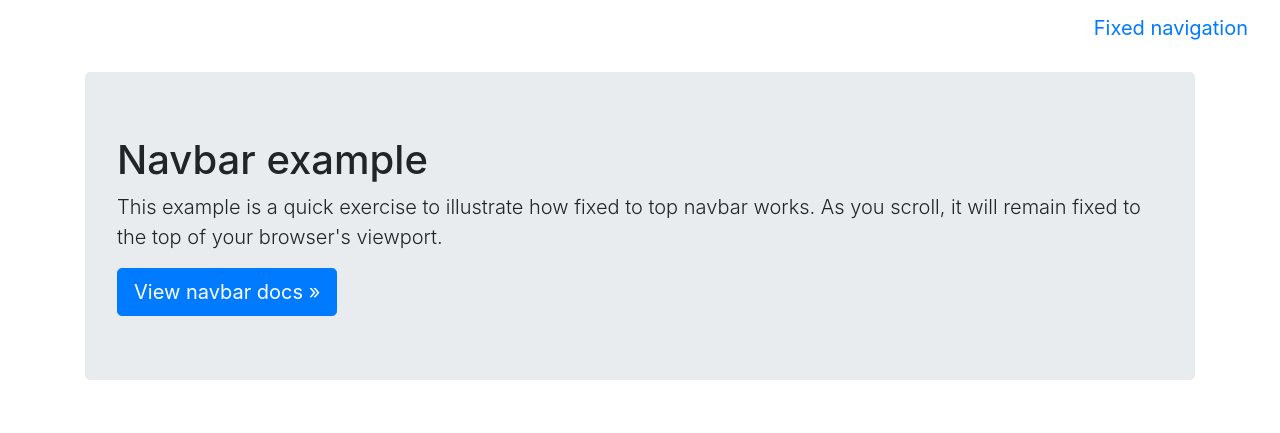
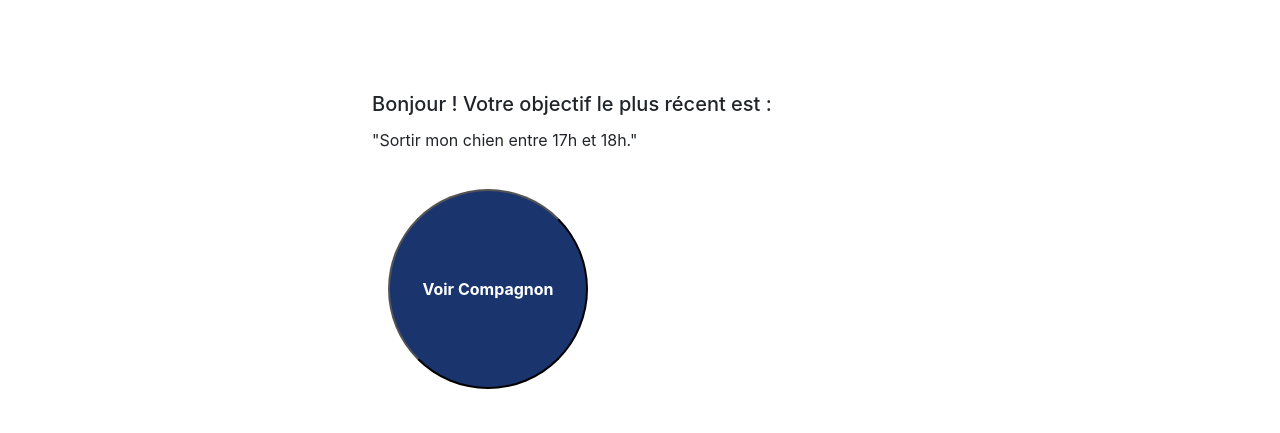
Before and after one commit to thibault-fresneau/hhc_2018, a plain HTML site: page index.html in a window 1280 px wide. Drawn offline with nearby package versions, Linux system fonts and the light colour scheme.

Commit message:
Ouvrir Compagnon + fake objectif

```diff
--- a/index.html
+++ b/index.html
@@ -19,7 +19,7 @@
 
   <body>
 
-    <nav class="navbar navbar-toggleable-md navbar-inverse fixed-top bg-inverse">
+    <!-- <nav class="navbar navbar-toggleable-md navbar-inverse fixed-top bg-inverse">
       <button class="navbar-toggler navbar-toggler-right" type="button" data-toggle="collapse" data-target="#navbarCollapse" aria-controls="navbarCollapse" aria-expanded="false" aria-label="Toggle navigation">
         <span class="navbar-toggler-icon"></span>
       </button>
@@ -41,15 +41,31 @@
           <button class="btn btn-outline-success my-2 my-sm-0" type="submit">Search</button>
         </form>
       </div>
-    </nav>
+    </nav> -->
 
-    <div class="container">
-      <div class="jumbotron">
+    <div class="container-fluid" style="max-width: 36rem;">
+      <div class="row">
+
+        <div class="card-body">
+          <h5 class="card-title">Bonjour ! Votre objectif le plus récent est :</h5>
+          <p class="card-text">"Sortir mon chien entre 17h et 18h."</p>
+          <div class="col-md-4 block">
+            <button type="submit" class="circle" data-target="/page1.html">
+            Voir Compagnon
+            </button>
+
+          </div>
+        </div>
+      </div>
+    </div>
+
+    <!-- <div class="container">
+      <div class="jumbotron"><<<
         <h1>Navbar example</h1>
         <p class="lead">This example is a quick exercise to illustrate how fixed to top navbar works. As you scroll, it will remain fixed to the top of your browser's viewport.</p>
         <a class="btn btn-lg btn-primary" href="../../components/navbar/" role="button">View navbar docs &raquo;</a>
       </div>
-    </div>
+    </div> -->
 
 
     <!-- Bootstrap core JavaScript
@@ -59,7 +75,15 @@
     <script>window.jQuery || document.write('<script src="js/vendor/jquery.min.js"><\/script>')</script>
     <script src="https://cdnjs.cloudflare.com/ajax/libs/tether/1.4.0/js/tether.min.js" integrity="sha384-DztdAPBWPRXSA/3eYEEUWrWCy7G5KFbe8fFjk5JAIxUYHKkDx6Qin1DkWx51bBrb" crossorigin="anonymous"></script>
     <script src="js/bootstrap.min.js"></script>
-    <!-- IE10 viewport hack for Surface/desktop Windows 8 bug -->
-    <script src="../../assets/js/ie10-viewport-bug-workaround.js"></script>
+
+
+    <script>
+        $('.circle').on('click', function(event) {
+        event.preventDefault();
+        var url = $(this).data('target');
+        location.replace(url);
+        console.log("test");
+        });
+        </script>
   </body>
 </html>
--- a/main.css
+++ b/main.css
@@ -3,3 +3,23 @@ body {
     min-height: 75rem;
     padding-top: 4.5rem;
   }
+
+.block {
+    border: 1px solid rgb(255, 255, 255);
+    text-align: center;
+    vertical-align: center;
+}
+.circle {
+    background: rgb(26, 52, 110);
+    border-radius: 200px;
+    color: white;
+    height: 200px;
+    font-weight: bold;
+    width: 200px;
+    display: table;
+    margin: 20px auto;
+}
+.circle p {
+    vertical-align: middle;
+    display: table-cell;
+}
```
Also changed, not shown: css/bootstrap-grid.css.
